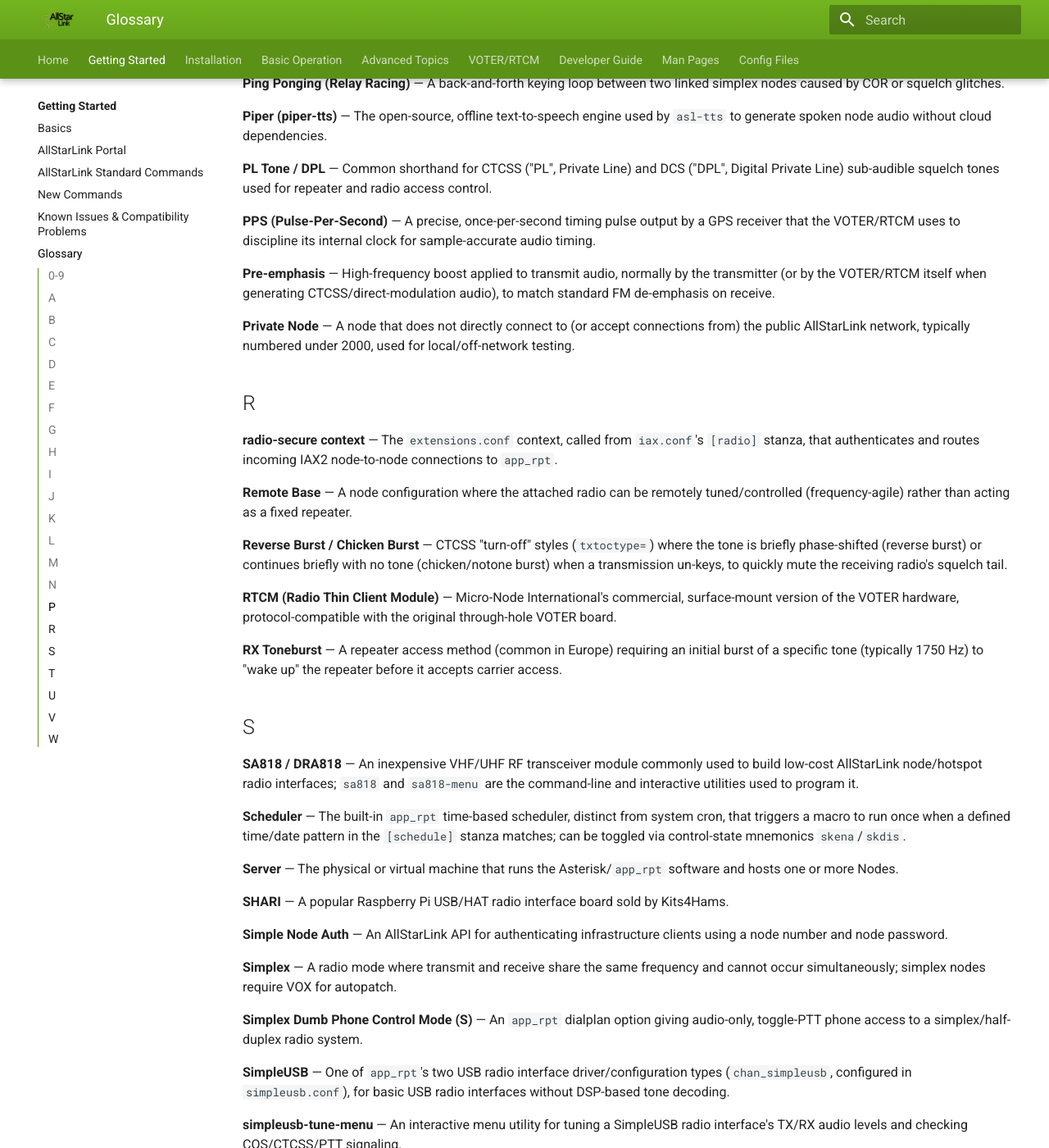
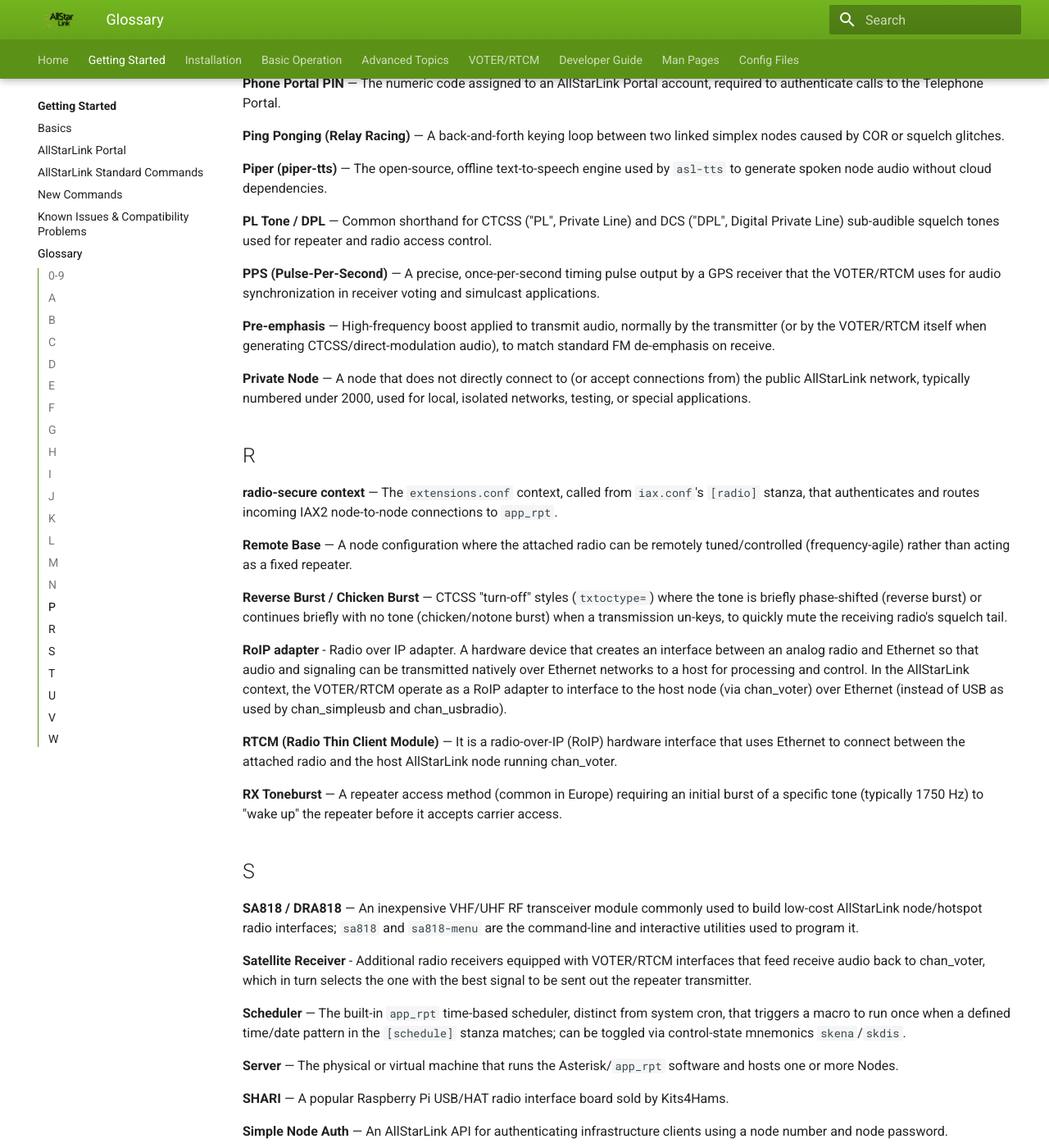
Before and after one commit to AllStarLink/ASL3-Manual, an MkDocs documentation site: the page built from docs/basics/glossary.md, in a window 1280 px wide and 1400 px high, scrolled down 8240 px. Shown: the whole window at 82% size. Built offline with MkDocs 1.6.1 and Material for MkDocs 9.7.7, drawn with Linux system fonts in a browser that asks for light colours; some of the changed text lies outside the part shown.

Commit message:
Collection of all PR comments/requests

```diff
--- a/docs/basics/glossary.md
+++ b/docs/basics/glossary.md
@@ -125,13 +125,13 @@
 
 **chan_usbradio** — The "USBRadio" Asterisk channel driver, providing full-DSP USB radio interfacing with configurable audio filters and GPIO pins.
 
-**chan_voter** — The Asterisk channel driver implementing the VOTER "master site," which receives/sends VOTER protocol packets, votes between receivers, and presents a radio channel to `app_rpt`.
+**chan_voter** — The Asterisk channel driver that provides the interface between app_rpt and the hardware VOTER/RTCM RoIP adapter. Can be used in multi-site receiver voting, simulcast, multi-site non-voting (mixed audio), and single-site applications..
 
-**Channel Driver** — An Asterisk module (e.g. SimpleUSB, USBRadio, Voter, TLB, EchoLink) that provides the audio/signalling interface between `app_rpt` and a specific type of radio or network hardware.
+**Channel Driver** — An Asterisk module (e.g. SimpleUSB, USBRadio, Voter, TLB, EchoLink) that provides the audio/signaling interface between `app_rpt` and a specific type of radio or network hardware.
 
 **CM108/CM119** — C-Media USB audio chipsets commonly used in radio-to-computer USB sound fob (URI) interfaces, providing usable GPIO pins for PTT/COR/CTCSS signaling.
 
-**Codec** — The audio compression format (e.g. u-law, ADPCM, GSM, slin) negotiated for IAX2 connections between nodes.
+**CODEC (COder/DECoder)** — The audio compression format (e.g. u-law, ADPCM, GSM, slin) negotiated for audio streams between two channels, nodes, etc.
 
 **Command Mode** — A DTMF operating mode where subsequent digits are sent directly to a specified remote node, bypassing local command decoding, until `#` is pressed.
 
@@ -139,9 +139,11 @@
 
 **Context (Asterisk)** — A named section of the Asterisk dialplan in `extensions.conf` that groups related call-handling logic, such as `[autopatch]` or `[allstar-sys]`.
 
+**Control Operator** - A privileged user that can execute administrative-type (elevated) commands to control how a node operates.
+
 **Control Operator (COP) Functions** — A privileged DTMF function class in `rpt.conf` used for control-operator-level administrative commands, such as manipulating GPIO pins or enabling Parrot/Sleep Mode.
 
-**COR (Carrier Operated Relay) / COS (Carrier Operated Switch)** — The signal/state indicating a radio receiver has detected a valid carrier (squelch open), used to trigger recordings, keying, and activity logging.
+**COR (Carrier Operated Relay) / COS (Carrier Operated Switch/Squelch)** — The signal/state indicating a radio receiver has detected a valid carrier (squelch open), used to trigger recordings, keying, and activity logging.
 
 **Courtesy Tone** — An audible tone or sound played when a transmission ends (on un-key) to signal repeater/link status to users.
 
@@ -253,7 +255,7 @@
 
 **Node Registration** — The process by which a node announces its connection info to the AllStarLink Network so other nodes can locate and connect to it (see HTTP Registration, IAX Registration).
 
-**nodes stanza** — The `rpt.conf` `[nodes]` section that acts like a local "hosts file," listing known nodes and their IP/hostname and port for lookup.
+**nodes stanza** — The `rpt.conf` `[nodes]` section that acts like a local "hosts" file, listing known nodes and their IP/hostname and port for lookup.
 
 ## P
 
@@ -271,11 +273,12 @@
 
 **PL Tone / DPL** — Common shorthand for CTCSS ("PL", Private Line) and DCS ("DPL", Digital Private Line) sub-audible squelch tones used for repeater and radio access control.
 
-**PPS (Pulse-Per-Second)** — A precise, once-per-second timing pulse output by a GPS receiver that the VOTER/RTCM uses to discipline its internal clock for sample-accurate audio timing.
+**PPS (Pulse-Per-Second)** — A precise, once-per-second timing pulse output by a GPS receiver that the
+VOTER/RTCM uses for audio synchronization in receiver voting and simulcast applications.
 
 **Pre-emphasis** — High-frequency boost applied to transmit audio, normally by the transmitter (or by the VOTER/RTCM itself when generating CTCSS/direct-modulation audio), to match standard FM de-emphasis on receive.
 
-**Private Node** — A node that does not directly connect to (or accept connections from) the public AllStarLink network, typically numbered under 2000, used for local/off-network testing.
+**Private Node** — A node that does not directly connect to (or accept connections from) the public AllStarLink network, typically numbered under 2000, used for local, isolated networks, testing, or special applications.
 
 ## R
 
@@ -285,13 +288,17 @@
 
 **Reverse Burst / Chicken Burst** — CTCSS "turn-off" styles (`txtoctype=`) where the tone is briefly phase-shifted (reverse burst) or continues briefly with no tone (chicken/notone burst) when a transmission un-keys, to quickly mute the receiving radio's squelch tail.
 
-**RTCM (Radio Thin Client Module)** — Micro-Node International's commercial, surface-mount version of the VOTER hardware, protocol-compatible with the original through-hole VOTER board.
+**RoIP adapter** - Radio over IP adapter. A hardware device that creates an interface between an analog radio and Ethernet so that audio and signaling can be transmitted natively over Ethernet networks to a host for processing and control. In the AllStarLink context, the VOTER/RTCM operate as a RoIP adapter to interface to the host node (via chan_voter) over Ethernet (instead of USB as used by chan_simpleusb and chan_usbradio).
+
+**RTCM (Radio Thin Client Module)** —  It is a radio-over-IP (RoIP) hardware interface that uses Ethernet to connect between the attached radio and the host AllStarLink node running chan_voter.
 
 **RX Toneburst** — A repeater access method (common in Europe) requiring an initial burst of a specific tone (typically 1750 Hz) to "wake up" the repeater before it accepts carrier access.
 
 ## S
 
 **SA818 / DRA818** — An inexpensive VHF/UHF RF transceiver module commonly used to build low-cost AllStarLink node/hotspot radio interfaces; `sa818` and `sa818-menu` are the command-line and interactive utilities used to program it.
+
+**Satellite Receiver** - Additional radio receivers equipped with VOTER/RTCM interfaces that feed receive audio back to chan_voter, which in turn selects the one with the best signal to be sent out the repeater transmitter.
 
 **Scheduler** — The built-in `app_rpt` time-based scheduler, distinct from system cron, that triggers a macro to run once when a defined time/date pattern in the `[schedule]` stanza matches; can be toggled via control-state mnemonics `skena`/`skdis`.
 
@@ -305,21 +312,21 @@
 
 **Simplex Dumb Phone Control Mode (S)** — An `app_rpt` dialplan option giving audio-only, toggle-PTT phone access to a simplex/half-duplex radio system.
 
-**SimpleUSB** — One of `app_rpt`'s two USB radio interface driver/configuration types (`chan_simpleusb`, configured in `simpleusb.conf`), for basic USB radio interfaces without DSP-based tone decoding.
+**SimpleUSB** — One of `app_rpt`'s two USB radio interface driver/configuration types (`chan_simpleusb`, configured in `simpleusb.conf`), for basic USB radio interfaces without DSP-based tone deoding.
 
 **simpleusb-tune-menu** — An interactive menu utility for tuning a SimpleUSB radio interface's TX/RX audio levels and checking COS/CTCSS/PTT signaling.
 
 **Simulcast** — Operating multiple transmitters on the same frequency, precisely synchronized in time and frequency, so their coverage overlaps without mutual interference.
 
-**SIP (Session Initiation Protocol)** — A VoIP signaling protocol commonly used by termination providers for autopatch trunks and by SIP phones, configured via `pjsip.conf`.
+**SIP (Session Initiation Protocol)** — A signaling protocol commonly used by VoIP provider for autopatch trunks and by SIP phones, configured via `pjsip.conf`.
 
 **Sleep Mode** — A node mode that disables the local repeater receiver after a period of inactivity (`sleeptime=`), re-enabled by remote traffic/telemetry or a `cop,53` command.
 
 **Sound File Formats** — The header-less, 8kHz mono audio codec formats (`ulaw`, `gsm`, `pcm`) commonly used for Asterisk/`app_rpt` sound files.
 
-**Splatter Filter** — Transmitter audio processing (limiting and filtering) that prevents adjacent-channel interference, normally provided by the transmitter unless the VOTER/RTCM feeds a direct modulation input.
+**Splatter Filter** — Transmitter audio processing (limiting and filtering) that prevents adjacent-channel interference normally provided by the radio transmitter.
 
-**Squelch** — The receiver setting/circuit that mutes a radio's audio output until a signal, or a matching tone/code, is present; VOTER/RTCM's squelch threshold is set via a "squelch calibration" procedure performed with the antenna removed.
+**Squelch** — The receiver circuit that mutes a radio's audio output until a valid on-channel signal of sufficient signal strength is received. May require a valid CTCSS/DPL tone/code, if configured.
 
 **SRV Record** — A DNS record type returned by AllStarLink's node-lookup service that gives a node's IAX2 port.
 
@@ -333,7 +340,7 @@
 
 **Tail Message** — A short audio message periodically played after a user un-keys (at the "tail" of a transmission), which can be interrupted ("squashed") if someone keys up over it.
 
-**Telemetry** — Silent, out-of-band data messages exchanged between AllStarLink nodes on connect/disconnect and other events, defined in a `[telemetry]` stanza, which each node can announce, ignore, or customize.
+**Telemetry** — Tones or short voice messages played on the transmit audio path of an AllStarLink node during the connect/disconnect of another node and other events.
 
 **TheLinkBox (TLB)** — A third-party linking program (by WB6YMH) that interfaces with `app_rpt` via the `chan_tlb` channel driver and `tlb.conf`, using a private node number.
 
@@ -363,7 +370,7 @@
 
 **VOIP (Voice Over IP)** — The technology used by telephone termination providers to connect Asterisk-based autopatch calls to the PSTN.
 
-**VOTER (Voice Observing Time Extension for Radio)** — The original open-source, GPS-timed receiver-voting hardware/protocol system created by Jim Dixon, WB6NIL, for use with `app_rpt`/AllStarLink; combines audio from multiple remote receiver sites and votes for the best signal.
+**VOTER (Voice Observing Time Extension for Radio)** — The original open-source, GPS-timed receiver-voting hardware/protocol system created by Jim Dixon, WB6NIL, for use with chan_voter. The through-hole equivalent of the RTCM. Can be used to select the best receive signal from multiple sites to transmit on the repeater transmitter (voting), mixing audio from multiple receiver sources (mix/general purpose mode), or acting as a stand-alone RoIP adapter..
 
 **VOTER Protocol** — The connectionless, UDP-based protocol (historically port 667, now 1667) carrying timestamped/GPS-referenced audio, RSSI, and GPS position between VOTER/RTCM clients and the `chan_voter` host.
 
```
Also changed, not shown: other parts of docs/basics/glossary.md (+3 -3 lines).
